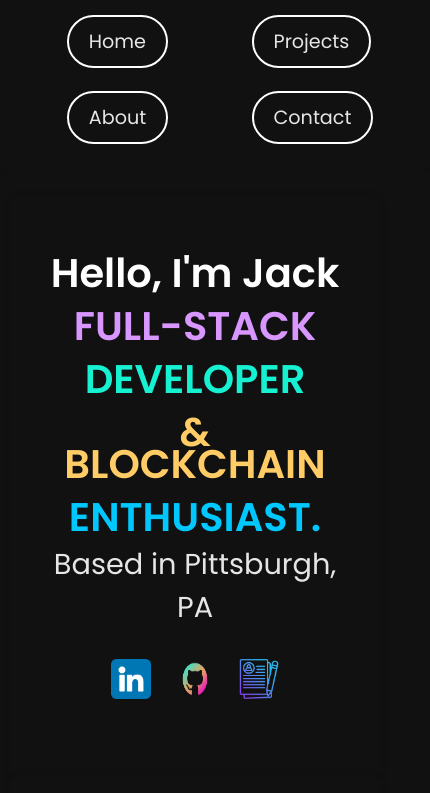
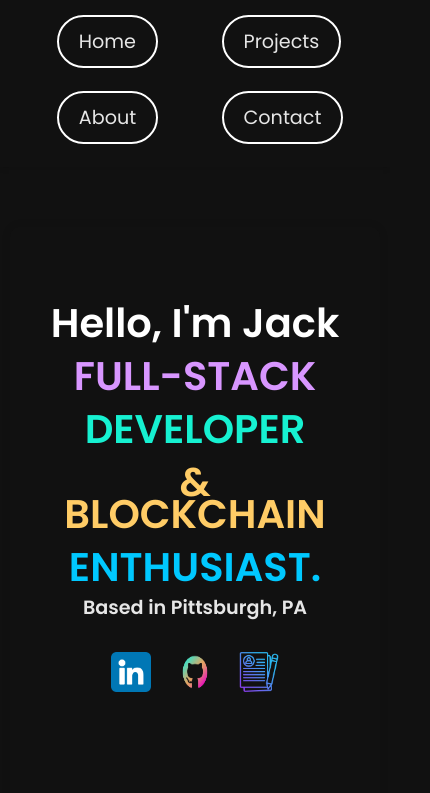
Before and after one commit to AverageNftEnjoyer/JackPortfolio, a website: page mobile.html in a window 390 px wide. Shown: the top 793 px of the page, 430 px wide, since content can reach past the window. Drawn offline with Linux system fonts and the light colour scheme.

Commit message:
Git push 26

```diff
--- a/mobile.css
+++ b/mobile.css
@@ -5,6 +5,7 @@
   * {
     margin: 0;
     padding: 0;
+    box-sizing: border-box;
   }
 
   body {
@@ -79,14 +80,13 @@
   }
 
   #main-content {
-    padding-top: 60px; /* Ensure there's enough space below the fixed navbar */
-    margin-top: 0;
     display: flex;
     flex-direction: column;
     justify-content: center;
     align-items: center;
     height: auto;
-    overflow-x: hidden;
+    padding: 80px 10px;
+    margin-top: 60px;
   }
 
   .intro-container {
@@ -143,10 +143,14 @@
     margin-bottom: 20px;
   }
 
-  .location {
-    font-size: 1.8rem;
-    margin-bottom: 20px;
-  }
+    .location {
+      font-size: 1.2rem; /* Reduce the font size to fit on one line */
+      font-weight: bold;
+      margin-bottom: 20px;
+      white-space: nowrap; /* Prevent the text from breaking into multiple lines */
+      text-align: center; /* Center the text if needed */
+    }
+
 
   .connect-button, .resume-button {
     padding: 10px 15px;
@@ -180,7 +184,7 @@
   .section__text__p1 {
     font-size: 1.5rem;
     font-weight: bold;
-    color: #d896ff;
+    color:#d896ff
   }
 
   .section__text__p2 {
```
